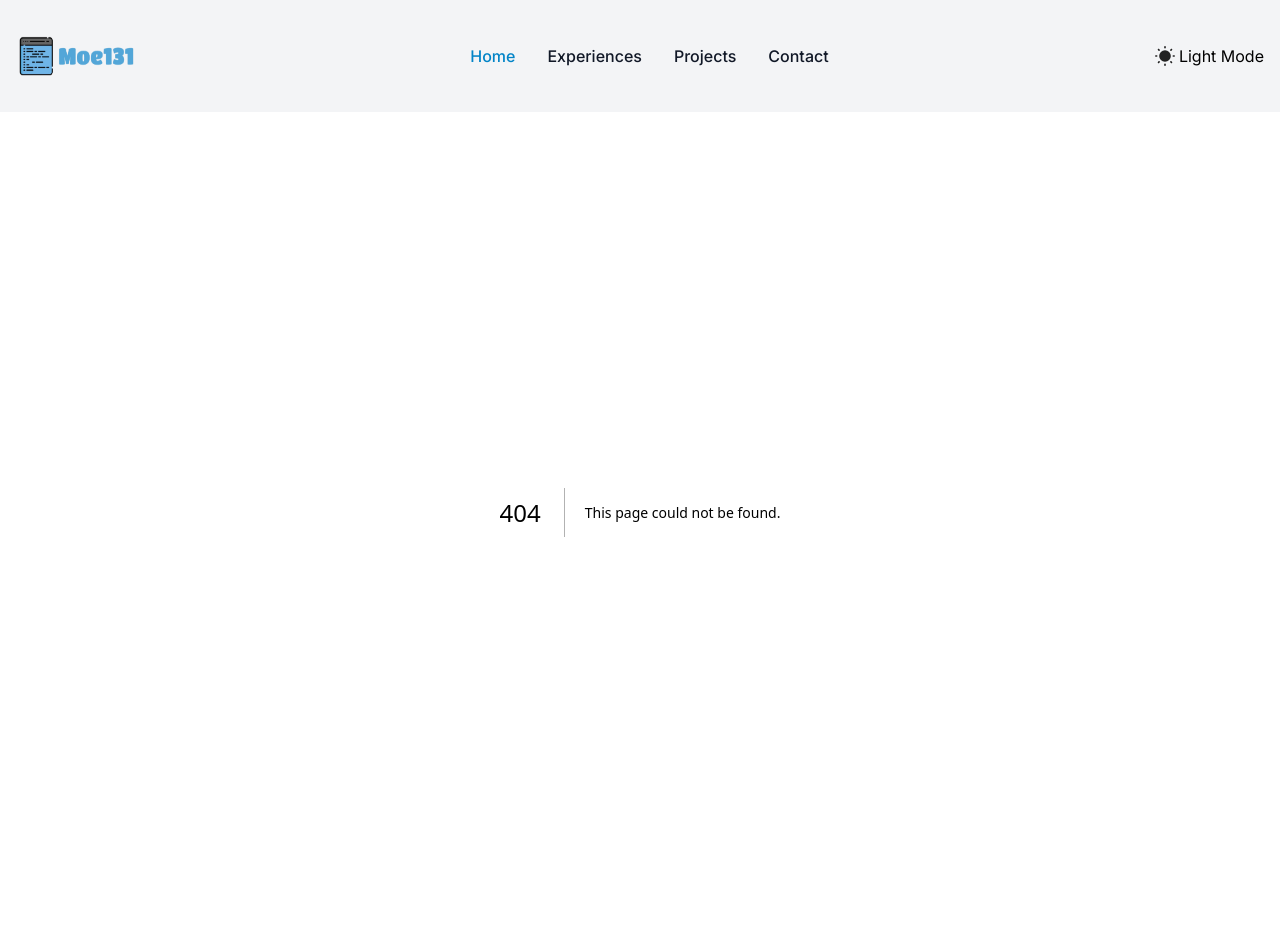
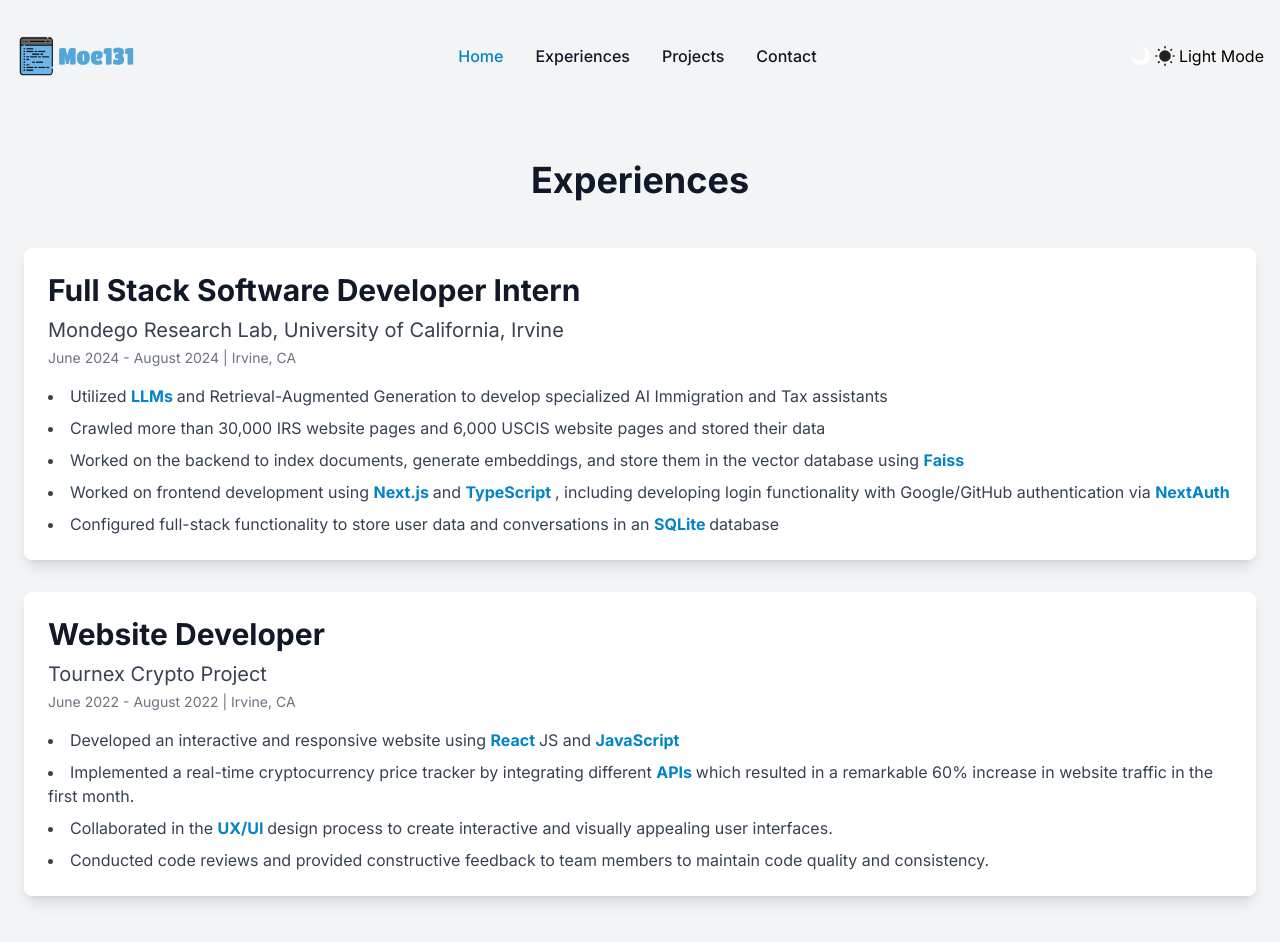
Before and after one commit to Moe131/moe131.github.io, a Next.js app: page /experiences in a window 1280 px wide. Before the commit this address had no page. Before the commit the page ends 912 px from the top, so only its background shows below. Built offline with nearby package versions, Linux system fonts and the light colour scheme.

Commit message:
experiences page added

```diff
--- /dev/null
+++ b/src/app/experiences/page.tsx
@@ -0,0 +1,36 @@
+import ExperienceCard from "@/components/ExperienceCard/ExperienceCard";
+
+export default function Experience() {
+    return (
+        <section id="experience" className="bg-gray-100 dark:bg-gray-900 py-12 px-6">
+            <h1 className="text-4xl font-bold text-center text-gray-900 dark:text-white mb-12">Experiences</h1>
+            <div className="space-y-8 max-w-screen-xl mx-auto">
+                <ExperienceCard
+                    title="Full Stack Software Developer Intern"
+                    company="Mondego Research Lab, University of California, Irvine"
+                    location="Irvine, CA"
+                    dateRange="June 2024 - August 2024"
+                    responsibilities={[
+                        "Utilized LLMs and Retrieval-Augmented Generation to develop specialized AI Immigration and Tax assistants",
+                        "Crawled more than 30,000 IRS website pages and 6,000 USCIS website pages and stored their data",
+                        "Worked on the backend to index documents, generate embeddings, and store them in the vector database using Faiss",
+                        "Worked on frontend development using Next.js and TypeScript , including developing login functionality with Google/GitHub authentication via NextAuth",
+                        "Configured full-stack functionality to store user data and conversations in an SQLite database"
+                    ]}
+                />
+                <ExperienceCard
+                    title="Website Developer"
+                    company="Tournex Crypto Project"
+                    location="Irvine, CA"
+                    dateRange="June 2022 - August 2022"
+                    responsibilities={[
+                        "Developed an interactive and responsive website using React JS and JavaScript",
+                        "Implemented a real-time cryptocurrency price tracker by integrating different APIs which resulted in a remarkable 60% increase in website traffic in the first month.",
+                        "Collaborated in the UX/UI design process to create interactive and visually appealing user interfaces.",
+                        "Conducted code reviews and provided constructive feedback to team members to maintain code quality and consistency."
+                    ]}
+                />
+            </div>
+        </section>
+    )
+}
--- /dev/null
+++ b/src/components/ExperienceCard/ExperienceCard.tsx
@@ -0,0 +1,33 @@
+interface ExperienceCardProps {
+    title: string
+    company: string
+    location: string
+    dateRange: string
+    responsibilities: string[]
+}
+
+const skills: string[] = ["React", "ReactJS", "React Native", "Next.js", "TypeScript", "JavaScript", "Faiss", "Python", "NextAuth", "SQLite", "APIs", "NextAuth", "LLMs", "UX/UI"]
+
+export default function ExperienceCard(props: ExperienceCardProps) {
+    return (
+        <div className="bg-white dark:bg-gray-800 p-6 rounded-lg shadow-lg hover:shadow-xl transition-shadow duration-300 w-full">
+            <h2 className="text-xl md:text-3xl font-bold text-gray-900 dark:text-white">{props.title}</h2>
+            <p className="text-base md:text-xl text-gray-700 dark:text-gray-300 mt-2">{props.company} </p>
+            <p className="text-sm text-gray-500 dark:text-gray-400 mt-1">{props.dateRange} | {props.location}</p>
+            <ul className="text-base list-disc list-inside mt-4 text-gray-700 dark:text-gray-300 space-y-2">
+                {props.responsibilities.map((responsibility, index) => (
+                    <li key={index}>
+                        {responsibility.split(" ").map((word, idx) => {
+                            if (skills.includes(word)) {
+                                return (
+                                    <span key={idx} className="font-bold text-sky-600 dark:text-cyan-400">{word } </span>
+                                )
+                            }
+                            return `${word} `;
+                        })}
+                    </li>
+                ))}
+            </ul>
+        </div>
+    )
+}
--- a/src/components/Navbar/page.tsx
+++ b/src/components/Navbar/page.tsx
@@ -34,7 +34,7 @@ export default function Navbar(){
               <a href="/" className="block py-2 px-3 text-white bg-sky-700 rounded md:bg-transparent md:text-sky-600 md:p-0 dark:text-white md:dark:text-cyan-400" aria-current="page">Home</a>
             </li>
             <li>
-              <a href="#" className="block py-2 px-3 text-gray-900 rounded hover:bg-gray-100 md:hover:bg-transparent md:border-0 md:hover:text-sky-600 md:p-0 dark:text-white md:dark:hover:text-cyan-400 dark:hover:bg-gray-700 dark:hover:text-white md:dark:hover:bg-transparent">Experiences</a>
+              <a href="experiences" className="block py-2 px-3 text-gray-900 rounded hover:bg-gray-100 md:hover:bg-transparent md:border-0 md:hover:text-sky-600 md:p-0 dark:text-white md:dark:hover:text-cyan-400 dark:hover:bg-gray-700 dark:hover:text-white md:dark:hover:bg-transparent">Experiences</a>
             </li>
             <li>
               <a href="/projects" className="block py-2 px-3 text-gray-900 rounded hover:bg-gray-100 md:hover:bg-transparent md:border-0 md:hover:text-sky-600 md:p-0 dark:text-white md:dark:hover:text-cyan-400 dark:hover:bg-gray-700 dark:hover:text-white md:dark:hover:bg-transparent">Projects</a>
--- a/src/components/ThemeSwitch/page.tsx
+++ b/src/components/ThemeSwitch/page.tsx
@@ -17,7 +17,6 @@ const ThemeSwitch = ({}) => {
   if (!mounted) {
     return (
       <div className='md:order-3'>
-           <Spinner />
       </div>
     )
 
@@ -25,7 +24,9 @@ const ThemeSwitch = ({}) => {
 
   return (
     <button onClick={() => setTheme(theme === "dark" ? "light" : "dark")} className="flex gap-1 items-center md:order-3" >
-      <Image src={theme === "dark" ? darkIcon: lightIcon} className="h-5 w-5" alt="Color mode icon" />
+      <Image src={darkIcon} className={theme === "light" ? "hidden h-5 w-5" : "h-5 w-5"} alt="Color mode icon" />
+      <Image src={lightIcon} className={theme === "dark" ? "hidden h-5 w-5" : "h-5 w-5"} alt="Color mode icon" />
+
       <p className="text-sm md:text-base dark:text-white">Light Mode</p>
     </button>
   )
```
